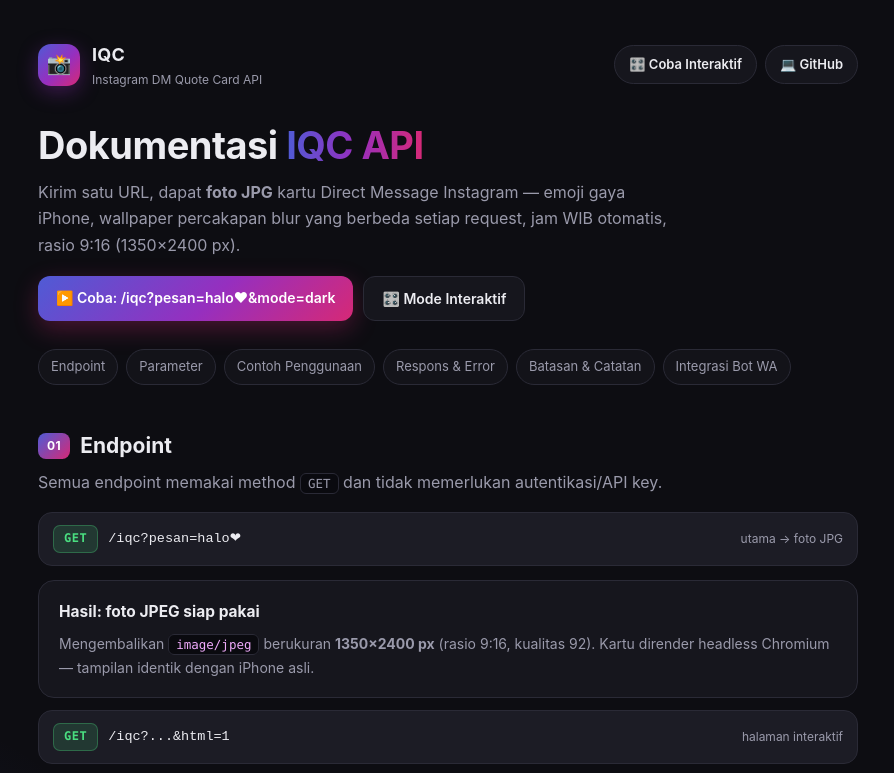
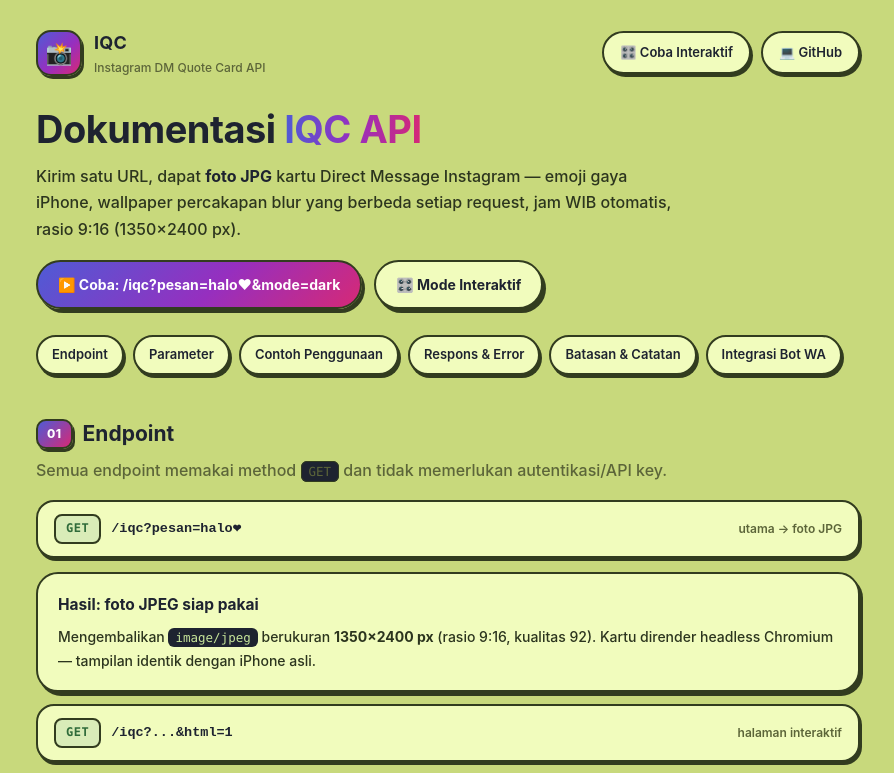
Before and after one commit to denllowss/iqc, a website: page public/docs.html in a window 1280 px wide. Shown: the top 773 px of the page, without its empty margins (192-1086 px from the left). Drawn offline with Linux system fonts and the light colour scheme.

Commit message:
docs: samakan tema dengan dashboard (hijau/krem, kartu border+shadow, font Inter)

```diff
--- a/public/docs.html
+++ b/public/docs.html
@@ -6,155 +6,178 @@
 <title>Docs — IQC API</title>
 <meta name="description" content="Dokumentasi API IQC — Instagram DM Quote Card. Endpoint, parameter, dan contoh penggunaan.">
 <style>
+  /* ===== Tema sama dengan dashboard (denji-web) ===== */
   :root {
-    color-scheme: dark;
-    --bg: #0d0d12;
-    --panel: #16161d;
-    --panel2: #1c1c25;
-    --line: #2a2a36;
-    --text: #ececf1;
-    --muted: #9a9aab;
+    --bg: #c8d97c;              /* latar halaman dashboard */
+    --panel: #f1fcbd;           /* kartu krem */
+    --panel-hover: #e0eab0;
+    --panel2: #f8fee9;          /* baris kode kecil */
+    --line: #323c1f;            /* garis hijau tua */
+    --line-soft: rgba(50, 60, 31, .28);
+    --text: #2c351e;            /* teks halaman */
+    --text2: #1e2330;           /* teks tombol dashboard */
+    --muted: #5c6539;
     --accent: #d62976;
     --accent2: #962fbf;
     --accent3: #4f5bd5;
-    --ok: #4ade80;
-    --warn: #fbbf24;
-    --code: #0a0a0f;
+    --ok: #2f6b3a;
+    --warn: #8a6d1a;
+    --code: #1e2330;            /* blok kode = warna teks tombol dashboard */
+    --shadow: 3px 4px 0 var(--line);
+    --shadow-sm: 2px 3px 0 var(--line);
+    --ease: cubic-bezier(.4, 0, .2, 1);
   }
   * { margin: 0; padding: 0; box-sizing: border-box; }
   html { scroll-behavior: smooth; }
   body {
-    font-family: Inter, -apple-system, BlinkMacSystemFont, "Segoe UI", Roboto, Arial, sans-serif;
-    background:
-      radial-gradient(900px 500px at 85% -10%, rgba(150,47,191,.18), transparent 60%),
-      radial-gradient(800px 500px at -10% 20%, rgba(79,91,213,.16), transparent 60%),
-      radial-gradient(700px 500px at 60% 110%, rgba(214,41,118,.14), transparent 60%),
-      var(--bg);
+    font-family: Inter, -apple-system, BlinkMacSystemFont, "Segoe UI", Roboto, "Helvetica Neue", Arial, sans-serif;
+    background: var(--bg);
     color: var(--text);
     min-height: 100vh;
     line-height: 1.65;
+    -webkit-font-smoothing: antialiased;
+    -moz-osx-font-smoothing: grayscale;
   }
-  .wrap { max-width: 860px; margin: 0 auto; padding: 40px 20px 80px; }
+  .wrap { max-width: 860px; margin: 0 auto; padding: 28px 18px 70px; }
 
-  header.top { display: flex; align-items: center; justify-content: space-between; gap: 12px; margin-bottom: 34px; flex-wrap: wrap; }
+  header.top { display: flex; align-items: center; justify-content: space-between; gap: 12px; margin-bottom: 30px; flex-wrap: wrap; }
   .brand { display: flex; align-items: center; gap: 12px; text-decoration: none; color: var(--text); }
   .brand .logo {
-    width: 42px; height: 42px; border-radius: 13px; flex: none;
+    width: 46px; height: 46px; border-radius: 15px; flex: none;
     background: linear-gradient(135deg, var(--accent3), var(--accent2) 55%, var(--accent));
-    display: grid; place-items: center; font-size: 20px;
-    box-shadow: 0 6px 20px rgba(150,47,191,.35);
+    display: grid; place-items: center; font-size: 22px;
+    border: 2px solid var(--line);
+    box-shadow: var(--shadow-sm);
   }
-  .brand b { font-size: 18px; letter-spacing: .2px; }
-  .brand small { display: block; color: var(--muted); font-size: 12px; font-weight: 400; }
-  .topnav { display: flex; gap: 8px; }
+  .brand b { font-size: 18px; letter-spacing: .2px; color: var(--text2); }
+  .brand small { display: block; color: var(--muted); font-size: 12px; font-weight: 500; }
+  .topnav { display: flex; gap: 10px; }
+  .icon-btn {
+    width: 42px; height: 42px; display: grid; place-items: center; border-radius: 14px;
+    background: var(--panel); border: 2px solid var(--line); box-shadow: var(--shadow-sm);
+    cursor: pointer; text-decoration: none; font-size: 18px; transition: .15s var(--ease);
+  }
+  .icon-btn:hover { background: var(--panel-hover); transform: translateY(-2px); box-shadow: var(--shadow); }
   .chip {
-    display: inline-block; padding: 8px 14px; border-radius: 999px; text-decoration: none;
-    font-size: 13px; font-weight: 600; color: var(--text);
-    background: var(--panel); border: 1px solid var(--line); transition: .15s;
+    display: inline-block; padding: 9px 16px; border-radius: 999px; text-decoration: none;
+    font-size: 13px; font-weight: 600; color: var(--text2);
+    background: var(--panel); border: 2px solid var(--line); box-shadow: var(--shadow-sm);
+    transition: .15s var(--ease);
   }
-  .chip:hover { border-color: var(--accent2); transform: translateY(-1px); }
+  .chip:hover { background: var(--panel-hover); transform: translateY(-2px); box-shadow: var(--shadow); }
 
-  .hero h1 { font-size: clamp(26px, 5vw, 38px); line-height: 1.2; letter-spacing: -.5px; }
+  .hero h1 { font-size: clamp(26px, 5vw, 38px); line-height: 1.2; letter-spacing: -.5px; color: var(--text2); }
   .hero h1 .grad {
     background: linear-gradient(90deg, var(--accent3), var(--accent2) 50%, var(--accent));
     -webkit-background-clip: text; background-clip: text; color: transparent;
   }
-  .hero p { color: var(--muted); margin-top: 10px; max-width: 640px; }
-  .hero .cta { display: flex; gap: 10px; margin-top: 18px; flex-wrap: wrap; }
+  .hero p { color: var(--text); margin-top: 10px; max-width: 640px; font-weight: 500; }
+  .hero p b { color: var(--text2); }
+  .hero .cta { display: flex; gap: 12px; margin-top: 18px; flex-wrap: wrap; }
   .btn {
-    display: inline-block; padding: 10px 18px; border-radius: 12px; text-decoration: none;
-    font-weight: 600; font-size: 14px; transition: .15s;
+    display: inline-block; padding: 11px 20px; border-radius: 999px; text-decoration: none;
+    font-weight: 700; font-size: 14px; transition: .15s var(--ease);
   }
-  .btn.grad { color: #fff; background: linear-gradient(135deg, var(--accent3), var(--accent2) 55%, var(--accent)); box-shadow: 0 8px 24px rgba(214,41,118,.3); }
-  .btn.grad:hover { transform: translateY(-2px); }
-  .btn.ghost { color: var(--text); border: 1px solid var(--line); background: var(--panel); }
-  .btn.ghost:hover { border-color: var(--accent2); }
+  .btn.grad {
+    color: #fff; background: linear-gradient(135deg, var(--accent3), var(--accent2) 55%, var(--accent));
+    border: 2px solid var(--line); box-shadow: var(--shadow);
+  }
+  .btn.grad:hover { transform: translateY(-2px) translate(-1px, -1px); box-shadow: 5px 6px 0 var(--line); }
+  .btn.ghost {
+    color: var(--text2); border: 2px solid var(--line); background: var(--panel); box-shadow: var(--shadow);
+  }
+  .btn.ghost:hover { background: var(--panel-hover); transform: translateY(-2px) translate(-1px, -1px); box-shadow: 5px 6px 0 var(--line); }
 
-  nav.toc {
-    display: flex; flex-wrap: wrap; gap: 8px; margin: 28px 0 8px;
+  nav.toc { display: flex; flex-wrap: wrap; gap: 9px; margin: 26px 0 8px; }
+  nav.toc a {
+    font-size: 13px; font-weight: 600; color: var(--text2); text-decoration: none;
+    padding: 7px 14px; border-radius: 999px; border: 2px solid var(--line);
+    background: var(--panel); box-shadow: var(--shadow-sm); transition: .15s var(--ease);
   }
-  nav.toc a {
-    font-size: 13px; color: var(--muted); text-decoration: none;
-    padding: 6px 12px; border-radius: 999px; border: 1px solid var(--line); background: rgba(22,22,29,.7);
-  }
-  nav.toc a:hover { color: var(--text); border-color: var(--accent2); }
+  nav.toc a:hover { background: var(--panel-hover); transform: translateY(-2px); box-shadow: var(--shadow); }
 
-  section { margin-top: 44px; }
+  section { margin-top: 42px; }
   h2 {
     font-size: 21px; margin-bottom: 6px; display: flex; align-items: center; gap: 10px;
-    scroll-margin-top: 20px;
+    scroll-margin-top: 20px; color: var(--text2);
   }
   h2 .no {
-    font-size: 12px; font-weight: 700; color: #fff; letter-spacing: .5px;
+    font-size: 12px; font-weight: 800; color: #fff; letter-spacing: .5px;
     background: linear-gradient(135deg, var(--accent3), var(--accent));
-    border-radius: 8px; padding: 3px 9px;
+    border: 2px solid var(--line); border-radius: 10px; padding: 3px 9px;
+    box-shadow: var(--shadow-sm);
   }
-  section > p.desc { color: var(--muted); margin-bottom: 16px; }
+  section > p.desc { color: var(--muted); margin-bottom: 16px; font-weight: 500; }
 
   .card {
-    background: var(--panel); border: 1px solid var(--line); border-radius: 16px;
-    padding: 18px 20px; margin-top: 14px;
+    background: var(--panel); border: 2px solid var(--line); border-radius: 22px;
+    padding: 18px 20px; margin-top: 14px; box-shadow: var(--shadow);
   }
-  .card h3 { font-size: 15.5px; margin-bottom: 8px; }
-  .card p { color: var(--muted); font-size: 14px; }
+  .card h3 { font-size: 15.5px; margin-bottom: 8px; color: var(--text2); }
+  .card p { color: var(--text); font-size: 14px; font-weight: 500; }
 
   .ep {
     display: flex; align-items: center; gap: 10px; flex-wrap: wrap;
-    background: var(--panel2); border: 1px solid var(--line); border-radius: 14px;
-    padding: 12px 14px; margin: 12px 0; font-family: ui-monospace, "SF Mono", Menlo, Consolas, monospace; font-size: 13.5px;
+    background: var(--panel); border: 2px solid var(--line); border-radius: 18px;
+    padding: 12px 16px; margin: 12px 0; box-shadow: var(--shadow-sm);
+    font-family: ui-monospace, "SF Mono", Menlo, Consolas, monospace; font-size: 13.5px;
   }
   .method {
-    font-weight: 700; font-size: 12px; letter-spacing: .5px; padding: 3px 10px; border-radius: 7px;
-    background: rgba(74,222,128,.15); color: var(--ok); border: 1px solid rgba(74,222,128,.3); flex: none;
+    font-weight: 800; font-size: 12px; letter-spacing: .5px; padding: 3px 10px; border-radius: 8px;
+    background: #d9ecb8; color: var(--ok); border: 2px solid var(--line); flex: none;
   }
-  .ep code { color: var(--text); word-break: break-all; }
-  .ep .tag { margin-left: auto; font-family: Inter, sans-serif; font-size: 12px; color: var(--muted); flex: none; }
+  .ep code { color: var(--text2); word-break: break-all; font-weight: 600; }
+  .ep .tag { margin-left: auto; font-family: Inter, sans-serif; font-size: 12px; color: var(--muted); font-weight: 600; flex: none; }
 
   table { width: 100%; border-collapse: collapse; margin-top: 12px; font-size: 14px; }
-  th, td { text-align: left; padding: 10px 12px; border-bottom: 1px solid var(--line); vertical-align: top; }
-  th { color: var(--muted); font-size: 12px; text-transform: uppercase; letter-spacing: .8px; font-weight: 600; }
+  th, td { text-align: left; padding: 10px 12px; border-bottom: 1.5px solid var(--line-soft); vertical-align: top; }
+  tr:last-child td { border-bottom: 0; }
+  th { color: var(--muted); font-size: 12px; text-transform: uppercase; letter-spacing: .8px; font-weight: 700; }
   td code, li code, p code {
     font-family: ui-monospace, "SF Mono", Menlo, Consolas, monospace; font-size: 12.5px;
-    background: var(--code); border: 1px solid var(--line); border-radius: 6px; padding: 2px 7px; color: #f0abfc;
+    background: var(--code); border-radius: 6px; padding: 2px 7px; color: #c7e59a;
     word-break: break-all;
   }
-  td .tipe { color: var(--accent3); font-family: ui-monospace, Menlo, monospace; font-size: 12.5px; }
-  td .req { color: var(--warn); font-size: 11px; font-weight: 700; }
+  td .tipe { color: var(--accent3); font-family: ui-monospace, Menlo, monospace; font-size: 12.5px; font-weight: 700; }
+  td .req { color: #b02a37; font-size: 11px; font-weight: 800; }
   .scroll { overflow-x: auto; }
 
   .codeblock { position: relative; margin-top: 12px; }
   .codeblock pre {
-    background: var(--code); border: 1px solid var(--line); border-radius: 14px;
-    padding: 16px 18px; overflow-x: auto;
+    background: var(--code); border: 2px solid var(--line); border-radius: 18px;
+    padding: 18px 20px; overflow-x: auto; box-shadow: var(--shadow);
     font-family: ui-monospace, "SF Mono", Menlo, Consolas, monospace; font-size: 13px; line-height: 1.7;
-    color: #d8d8e4;
+    color: #e9f3d8;
   }
   .codeblock .lang {
-    position: absolute; top: 10px; right: 52px; font-size: 11px; color: var(--muted);
+    position: absolute; top: 12px; right: 66px; font-size: 11px; color: #8b95b3;
     text-transform: uppercase; letter-spacing: 1px;
   }
   .copy {
-    position: absolute; top: 8px; right: 8px; border: 1px solid var(--line); background: var(--panel);
-    color: var(--muted); border-radius: 8px; font-size: 12px; padding: 4px 10px; cursor: pointer;
+    position: absolute; top: 10px; right: 10px; border: 2px solid #3b465c; background: #2a3145;
+    color: #c7e59a; border-radius: 9px; font-size: 12px; font-weight: 600; padding: 4px 10px; cursor: pointer;
   }
-  .copy:hover { color: var(--text); border-color: var(--accent2); }
-  .codeblock .c { color: #6b7280; }
-  .codeblock .s { color: #86efac; }
-  .codeblock .u { color: #93c5fd; }
+  .copy:hover { color: #fff; border-color: #c7e59a; }
+  .codeblock .c { color: #7f8a68; }
+  .codeblock .s { color: #b5e48c; }
+  .codeblock .u { color: #9ec5fe; }
 
   .note {
     display: flex; gap: 12px; align-items: flex-start;
-    background: rgba(251,191,36,.07); border: 1px solid rgba(251,191,36,.25);
-    border-radius: 14px; padding: 14px 16px; margin-top: 14px; font-size: 14px; color: #e5d9b3;
+    background: #fdf3c9; border: 2px solid var(--line);
+    border-radius: 16px; padding: 14px 16px; margin-top: 14px; font-size: 14px; color: #4a4419;
+    box-shadow: var(--shadow-sm); font-weight: 500;
   }
-  .note.ok { background: rgba(74,222,128,.07); border-color: rgba(74,222,128,.25); color: #c7e8d0; }
+  .note.ok { background: #e4f5c3; color: #33421b; }
+  .note b { color: var(--text2); }
   .note .ic { flex: none; font-size: 16px; }
 
   footer {
-    margin-top: 60px; padding-top: 22px; border-top: 1px solid var(--line);
-    color: var(--muted); font-size: 13px; display: flex; justify-content: space-between; gap: 10px; flex-wrap: wrap;
+    margin-top: 56px; padding-top: 22px; border-top: 2px solid var(--line);
+    color: var(--text); font-size: 13px; font-weight: 600;
+    display: flex; justify-content: space-between; gap: 10px; flex-wrap: wrap;
   }
-  footer a { color: var(--muted); }
+  footer a { color: var(--text2); text-decoration-thickness: 2px; text-underline-offset: 3px; }
 </style>
 </head>
 <body>
```
